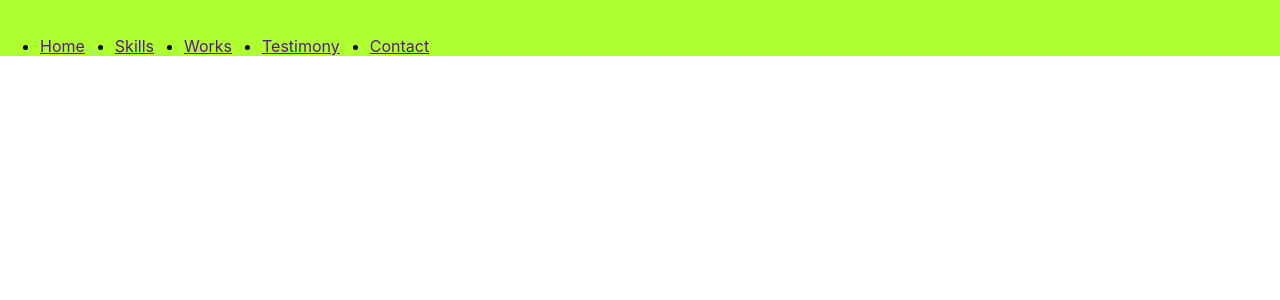
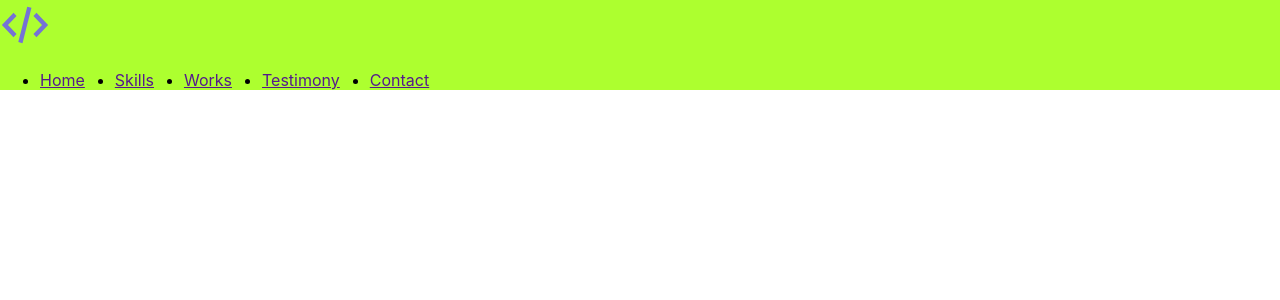
Before and after one commit to igor-minaev/portfolio-start-project-vite-main, a React (Vite) app: page / in a window 1280 px wide. Shown: the top 300 px of the page. Built offline with nearby package versions, Linux system fonts and the light colour scheme.

Commit message:
add Icon component

```diff
--- /dev/null
+++ b/src/components/icon/Icon.tsx
@@ -0,0 +1,20 @@
+import iconsSprite from "../../assets/images/icons-sprite.svg"
+
+type IconPropsType = {
+    iconId: string
+    width?: string
+    height?: string
+    viewBox?: string
+}
+
+export const Icon = (props: IconPropsType) => {
+    return (
+        <svg width={props.width || "50"}
+             height={props.height || "50"}
+             viewBox={props.viewBox || "0 0 50 50"}
+             fill="none"
+             xmlns="http://www.w3.org/2000/svg">
+            <use xlinkHref={`${iconsSprite}#${props.iconId}`}/>
+        </svg>
+    );
+};
--- a/src/components/logo/Logo.tsx
+++ b/src/components/logo/Logo.tsx
@@ -1,10 +1,10 @@
+import {Icon} from "../icon/Icon.tsx";
 
 
 export const Logo = () => {
     return (
         <a href="">
-            <img src=""
-                 alt=""/>
+            <Icon iconId="code"/>
         </a>
     );
 };
```
